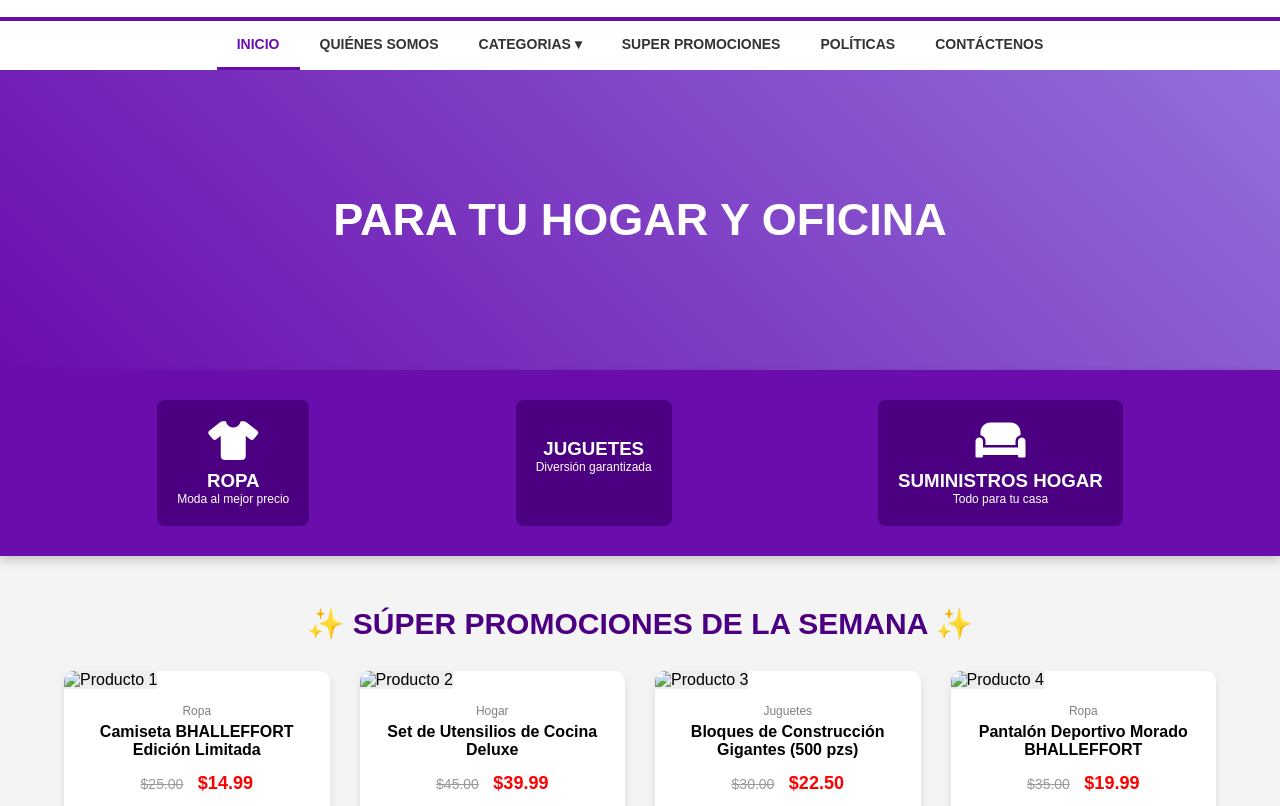
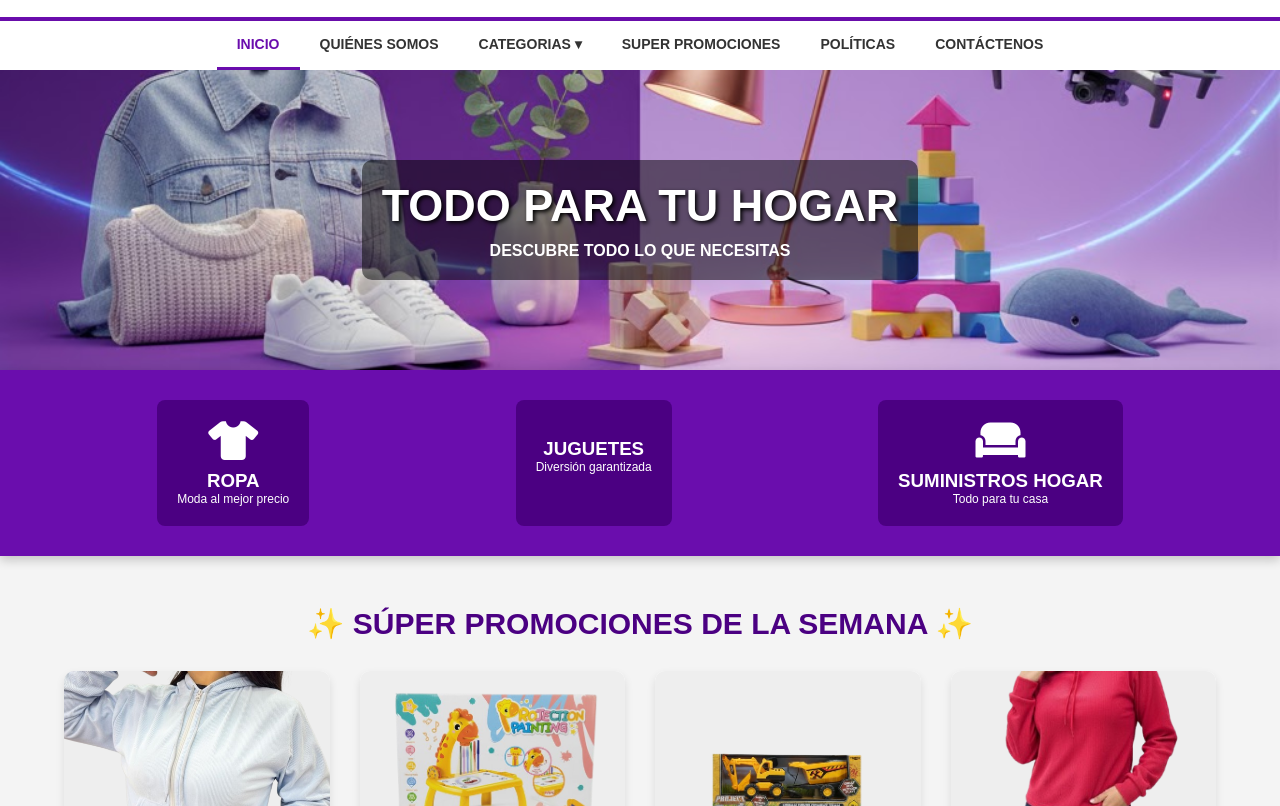
Before and after one commit to jhomac2/bhalleffort-store, a plain HTML site: page index.html in a window 1280 px wide. Shown: the part 117-923 px from the top of the page. Drawn offline with Linux system fonts and the light colour scheme.

Commit message:
Update index.html

```diff
--- a/index.html
+++ b/index.html
@@ -80,8 +80,11 @@
         </div>
     </nav>
 
-    <section class="hero-banner">
-        <h2>PARA TU HOGAR Y OFICINA</h2>
+    <section class="hero-banner" style="background-image: url('banner.jpg'); background-size: cover; background-position: center;">
+        <div style="background-color: rgba(0,0,0,0.5); padding: 20px; border-radius: 10px;">
+            <h2 style="color: white; text-shadow: 2px 2px 4px #000;">TODO PARA TU HOGAR</h2>
+            <p style="color: white; text-align: center; font-size: 16px; margin-top: 10px;">DESCUBRE TODO LO QUE NECESITAS</p>
+        </div>
     </section>
 
     <section class="quick-categories">
@@ -110,7 +113,7 @@
 
             <div class="products-grid">
                 <div class="product-card">
-                    <img src="placeholder.jpg" alt="Producto 1" class="product-image">
+                    <img src="prod-ropa.jpg" alt="Camiseta BHALLEFFORT" class="product-image">
                     <div class="product-info">
                         <span class="product-category">Ropa</span>
                         <h4 class="product-name">Camiseta BHALLEFFORT Edición Limitada</h4>
@@ -123,7 +126,7 @@
                 </div>
 
                 <div class="product-card">
-                    <img src="placeholder.jpg" alt="Producto 2" class="product-image">
+                    <img src="prod-hogar.jpg" alt="Utensilios Cocina" class="product-image">
                     <div class="product-info">
                         <span class="product-category">Hogar</span>
                         <h4 class="product-name">Set de Utensilios de Cocina Deluxe</h4>
@@ -136,7 +139,7 @@
                 </div>
 
                 <div class="product-card">
-                    <img src="placeholder.jpg" alt="Producto 3" class="product-image">
+                    <img src="prod-juguetes.jpg" alt="Bloques Juguete" class="product-image">
                     <div class="product-info">
                         <span class="product-category">Juguetes</span>
                         <h4 class="product-name">Bloques de Construcción Gigantes (500 pzs)</h4>
@@ -149,7 +152,7 @@
                 </div>
 
                 <div class="product-card">
-                    <img src="placeholder.jpg" alt="Producto 4" class="product-image">
+                    <img src="prod-oferta.jpg" alt="Pantalón Deportivo" class="product-image">
                     <div class="product-info">
                         <span class="product-category">Ropa</span>
                         <h4 class="product-name">Pantalón Deportivo Morado BHALLEFFORT</h4>
```
